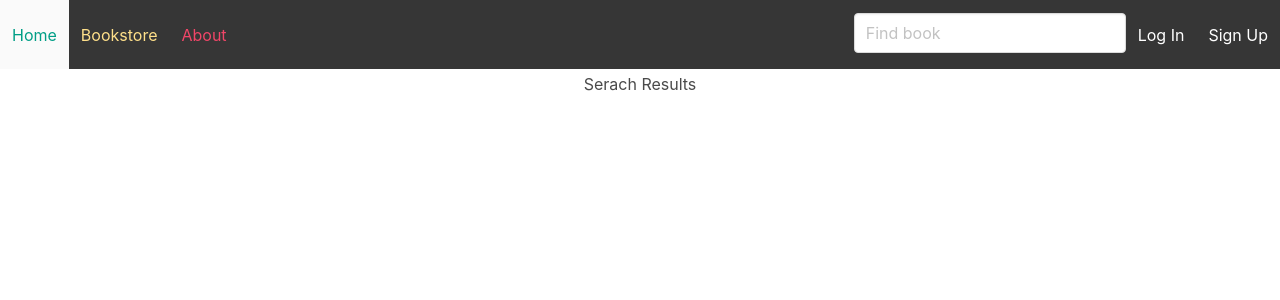
After one commit to MrBarzin/Bookstore, a Django app: page /books/search/ in a window 1280 px wide. The commit adds this page. Shown: the top 300 px of the page. Run offline with Django 4.2, Linux system fonts and the light colour scheme; data that the repository does not hold is empty; parts of the project's set-up code (start-up, migrations or seed data) failed here and were passed over.

Commit message:
add searchbar

```diff
--- a/books/urls.py
+++ b/books/urls.py
@@ -1,8 +1,9 @@
 from django.urls import path
-from .views import BookListView,BookDetailView
+from .views import BookListView,BookDetailView,SearchResultListView
 
 
 urlpatterns =[
     path('',BookListView.as_view(),name='book_list'),
     path('<uuid:pk>',BookDetailView.as_view(),name='book_detail'),
+    path('search/',SearchResultListView.as_view(),name='search_results'),
 ]
--- a/books/views.py
+++ b/books/views.py
@@ -1,3 +1,6 @@
+from typing import Any
+from django.db.models.query import QuerySet
+from django.db.models import Q
 from .models import Book
 from django.views.generic import ListView,DetailView
 from django.contrib.auth.mixins import LoginRequiredMixin , PermissionRequiredMixin
@@ -13,4 +16,14 @@ class BookDetailView( LoginRequiredMixin,PermissionRequiredMixin ,DetailView):
     model = Book
     template_name = 'books/book_detail.html'
     permission_required = 'books.special_status'
-    #permission_denied_message = 'you have not access to this page'
+
+class SearchResultListView(ListView):
+    model = Book
+    context_object_name = 'book_list'
+    template_name = 'books/search_results.html'
+
+    def get_queryset(self):
+        query = self.request.GET.get('q','')
+        return Book.objects.filter(
+        Q(title__icontains=query) | Q(author__icontains=query)
+        )
--- /dev/null
+++ b/templates/books/search_results.html
@@ -0,0 +1,17 @@
+{% extends 'base.html' %}
+{% block content %}
+<center>
+    <h3>Serach Results</h3>
+    <table>
+        <tbody>
+        {% for book in book_list %}
+            <tr >
+                <td><a class="button is-link" style="width: 40vw;"  href="{{ book.get_absolute_url }}">{{ book.title }}</a> </td>
+                <td style="font-size: 14px">By:{{book.author}}</td>
+            </tr>
+
+        {% endfor %}
+        </tbody>
+    </table>
+</center>
+{% endblock %}
--- a/templates/navbar.html
+++ b/templates/navbar.html
@@ -4,6 +4,9 @@
         <a href="{% url 'book_list' %}" class="navbar-item is-active has-text-warning" >Bookstore</a>
         <a class="navbar-item has-text-danger" href="{% url 'about' %}">About</a>
         <div class="navbar-end">
+        <form method="get" action="{% url 'search_results' %}">
+            <input name="q" style="margin-top: 13px;" type="text" class="input" placeholder="Find book">
+        </form>
         {% if user.is_authenticated %}
         <a class="navbar-item" href="{% url 'account_logout' %}">Log Out</a>
         {% else %}
```
